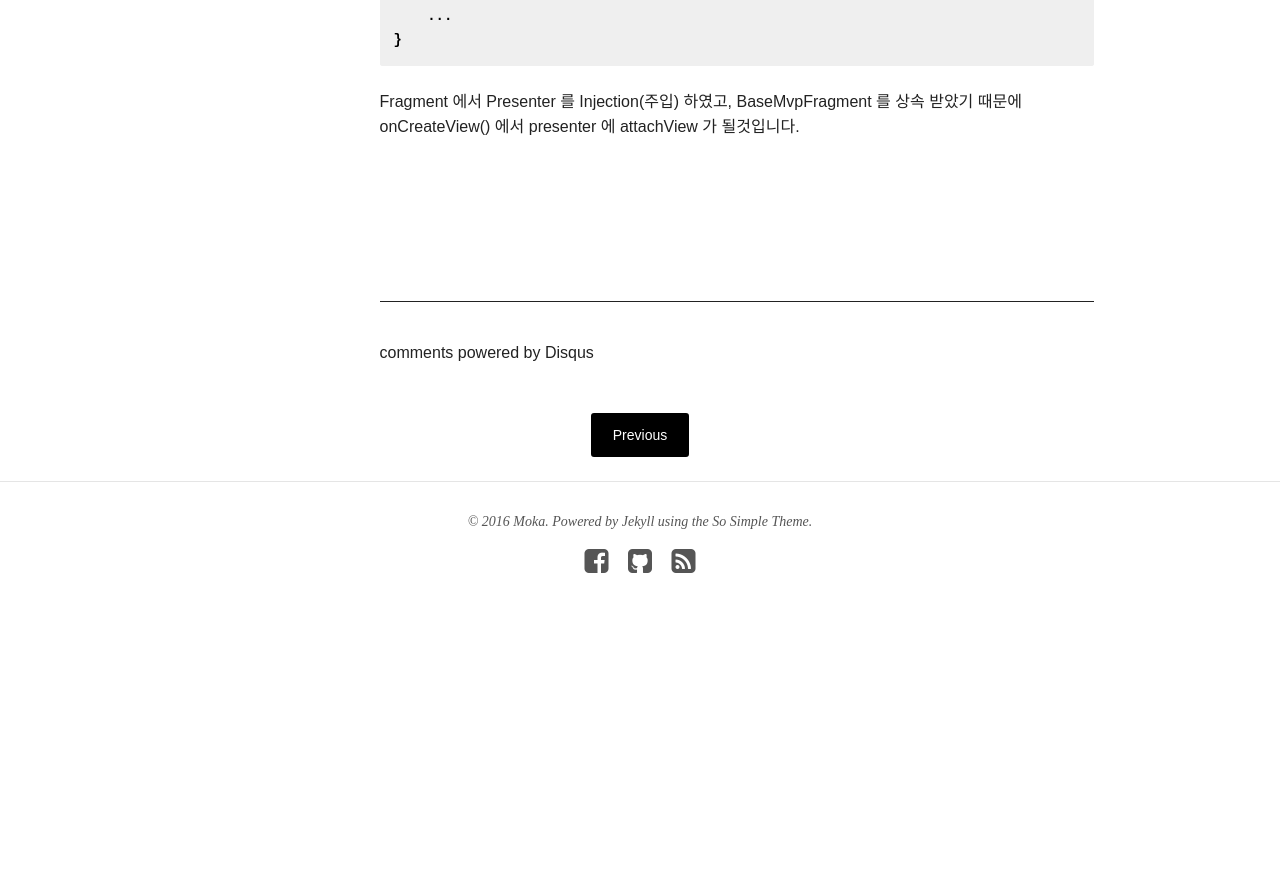
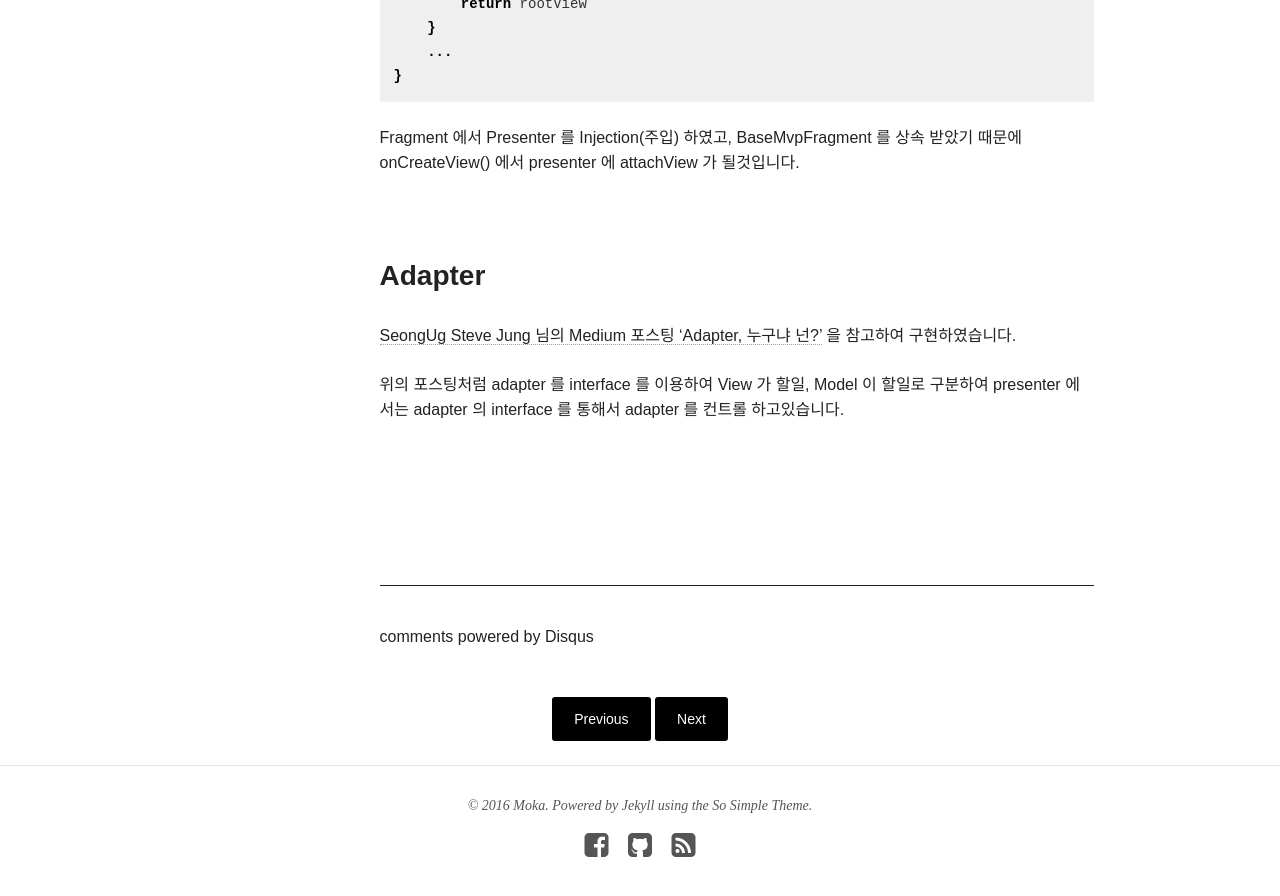
Before and after one commit to steadymoka/moka-a.github.io, a Jekyll site: the page built from _posts/2016/youtube/2016-12-07-android-mvp-02.md, in a window 1280 px wide and 900 px high, scrolled down 3923 px. Shown: the top 896 px of the window. Built offline with Jekyll 4.4.1, drawn with Linux system fonts in a browser that asks for light colours; nearby versions of some CDN libraries; comment, search, counter and statistics services are not loaded; before the commit the page ends 4596 px from its top, so only the background shows below that; some of the changed text lies outside the part shown.

```diff
--- a/_posts/2016/youtube/2016-12-07-android-mvp-02.md
+++ b/_posts/2016/youtube/2016-12-07-android-mvp-02.md
@@ -141,3 +142,10 @@ class TaskListFragment : BaseMvpFragment(), TaskListView {
 Fragment 에서 Presenter 를 Injection(주입) 하였고, BaseMvpFragment 를 상속 받았기 때문에 onCreateView() 에서 presenter 에 attachView 가 될것입니다.
 
 <br>
+
+### Adapter
+[SeongUg Steve Jung 님의 Medium 포스팅 'Adapter, 누구냐 넌?'](https://medium.com/@jsuch2362/adapter-%EB%88%84%EA%B5%AC%EB%83%90-%EB%84%8C-data-view-2db7eff11c20#.uzfjhqcik) 을 참고하여 구현하였습니다.
+
+위의 포스팅처럼 adapter 를 interface 를 이용하여 View 가 할일, Model 이 할일로 구분하여 presenter 에서는 adapter 의 interface 를 통해서 adapter 를 컨트롤 하고있습니다.
+
+<br>
```
Also changed, not shown: other parts of _posts/2016/youtube/2016-12-07-android-mvp-02.md (+1 -0 lines), _posts/2016/youtube/2016-12-06-android-mvp-01.md (+3 -0 lines), _posts/2016/youtube/2016-12-06-android-mvp.md (+1 -0 lines), _posts/2016/youtube/2016-12-07-android-mvp-03.md (added, +35 -0 lines).
